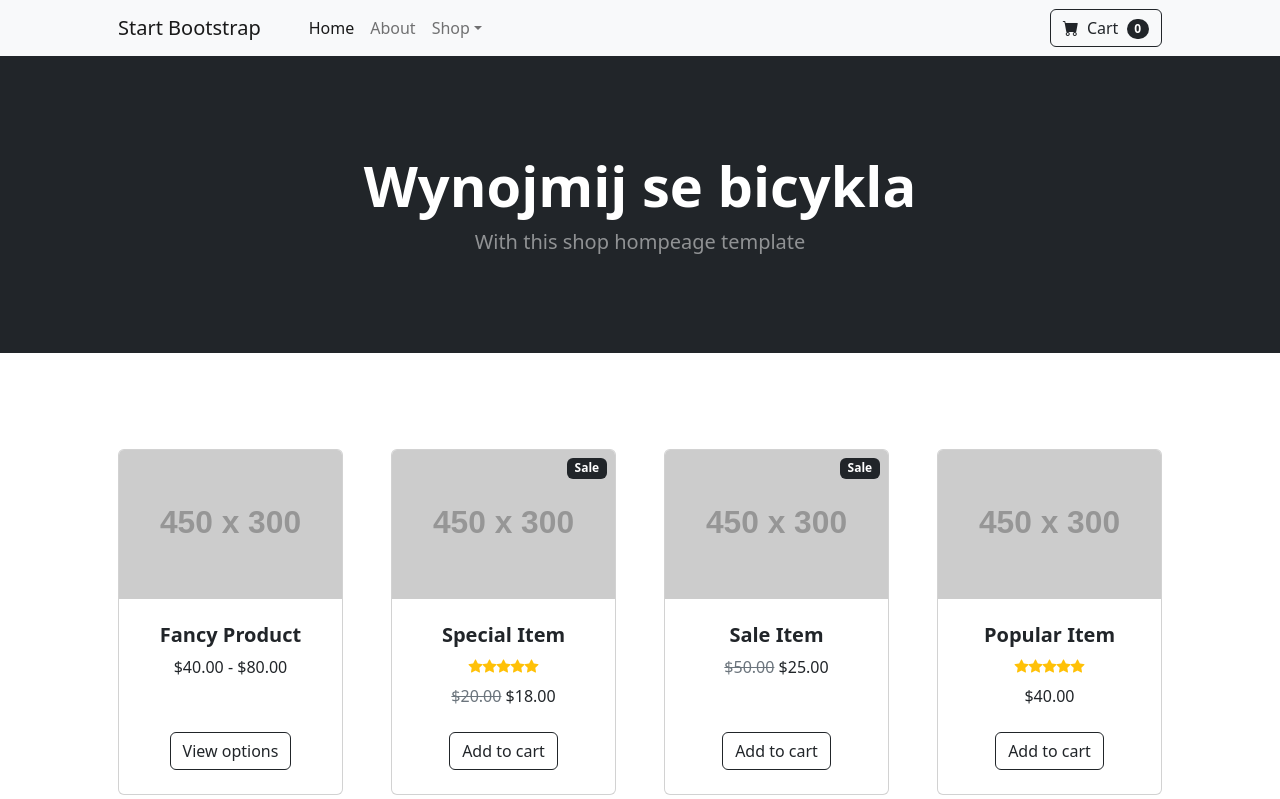
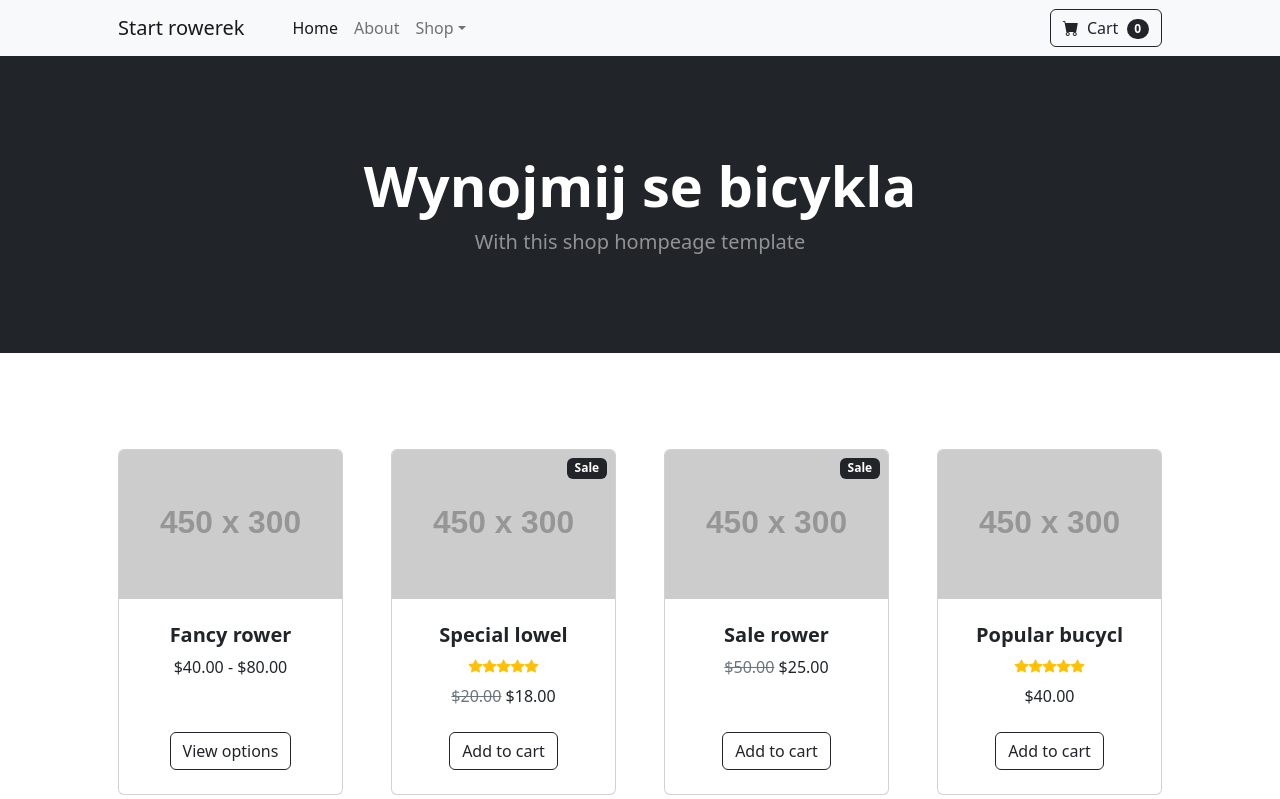
Before and after one commit to WUT-SE-2/bike-renting-shop-project, a Django app: template bikeshop/templates/html/homepage.html in a window 1280 px wide. Shown: the top 799 px of the page. Run offline with Django 3.2, Linux system fonts and the light colour scheme; the template is opened without the code that fills it, so the values that code supplies are empty; grey boxes labelled with a size stand in for pictures from a placeholder-image service; some libraries are stand-ins or nearby versions.

Commit message:
added homepage

```diff
--- a/bikeshop/templates/html/homepage.html
+++ b/bikeshop/templates/html/homepage.html
@@ -17,7 +17,7 @@
         <!-- Navigation-->
         <nav class="navbar navbar-expand-lg navbar-light bg-light">
             <div class="container px-4 px-lg-5">
-                <a class="navbar-brand" href="#!">Start Bootstrap</a>
+                <a class="navbar-brand" href="#!">Start rowerek</a>
                 <button class="navbar-toggler" type="button" data-bs-toggle="collapse" data-bs-target="#navbarSupportedContent" aria-controls="navbarSupportedContent" aria-expanded="false" aria-label="Toggle navigation"><span class="navbar-toggler-icon"></span></button>
                 <div class="collapse navbar-collapse" id="navbarSupportedContent">
                     <ul class="navbar-nav me-auto mb-2 mb-lg-0 ms-lg-4">
@@ -64,7 +64,7 @@
                             <div class="card-body p-4">
                                 <div class="text-center">
                                     <!-- Product name-->
-                                    <h5 class="fw-bolder">Fancy Product</h5>
+                                    <h5 class="fw-bolder">Fancy rower</h5>
                                     <!-- Product price-->
                                     $40.00 - $80.00
                                 </div>
@@ -85,7 +85,7 @@
                             <div class="card-body p-4">
                                 <div class="text-center">
                                     <!-- Product name-->
-                                    <h5 class="fw-bolder">Special Item</h5>
+                                    <h5 class="fw-bolder">Special lowel</h5>
                                     <!-- Product reviews-->
                                     <div class="d-flex justify-content-center small text-warning mb-2">
                                         <div class="bi-star-fill"></div>
@@ -115,7 +115,7 @@
                             <div class="card-body p-4">
                                 <div class="text-center">
                                     <!-- Product name-->
-                                    <h5 class="fw-bolder">Sale Item</h5>
+                                    <h5 class="fw-bolder">Sale rower</h5>
                                     <!-- Product price-->
                                     <span class="text-muted text-decoration-line-through">$50.00</span>
                                     $25.00
@@ -135,7 +135,7 @@
                             <div class="card-body p-4">
                                 <div class="text-center">
                                     <!-- Product name-->
-                                    <h5 class="fw-bolder">Popular Item</h5>
+                                    <h5 class="fw-bolder">Popular bucycl</h5>
                                     <!-- Product reviews-->
                                     <div class="d-flex justify-content-center small text-warning mb-2">
                                         <div class="bi-star-fill"></div>
```
